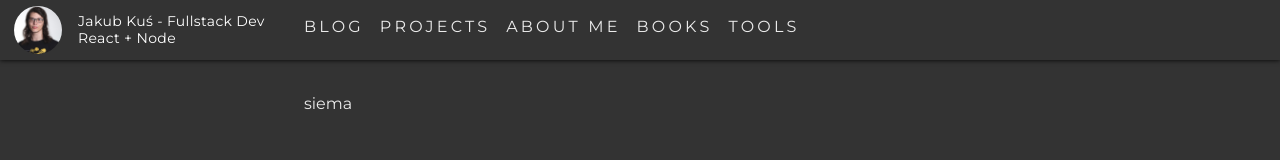
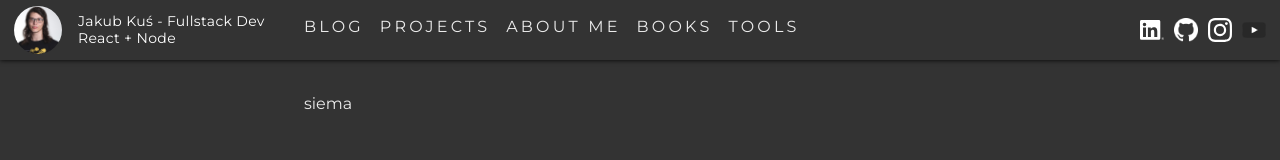
Before and after one commit to JakubKus/jkus.dev, a Next.js app: page / in a window 1280 px wide. Shown: the top 160 px of the page. Built offline with nearby package versions, Linux system fonts and the light colour scheme; a small style sheet from the web is missing.

Commit message:
add social media links

```diff
--- a/components/navigation/menu.tsx
+++ b/components/navigation/menu.tsx
@@ -1,5 +1,6 @@
 import React from 'react';
 import Link from 'next/link';
+import SocialLinks from '../social-links';
 
 type Props = {
   active: boolean;
@@ -25,6 +26,9 @@ function Menu({ active }: Props) {
           {link.label}
         </Link>
       ))}
+      <div className="py-4 desktop:hidden flex items-center">
+        <SocialLinks mobile />
+      </div>
     </nav>
   );
 }
--- a/components/navigation/navbar.tsx
+++ b/components/navigation/navbar.tsx
@@ -2,6 +2,7 @@ import React from 'react';
 import AvatarWithBio from '../avatar-with-bio';
 import Menu from './menu';
 import BurgerButton from './burger-button';
+import SocialLinks from '../social-links';
 
 const Navbar = () => {
   const [menuActive, setMenuActive] = React.useState(false);
@@ -14,6 +15,7 @@ const Navbar = () => {
           <AvatarWithBio />
           <Menu active={menuActive} />
           <BurgerButton active={menuActive} onClick={toggleMenu} />
+          <SocialLinks />
         </div>
       </header>
     </>
--- /dev/null
+++ b/components/social-links.tsx
@@ -0,0 +1,49 @@
+import React from 'react';
+import Image from 'next/image';
+import classNames from 'classnames';
+
+type Props = {
+  mobile?: boolean;
+}
+
+const SocialLinks = ({ mobile }: Props) => {
+  const hideDesktopClass = classNames(mobile ? 'flex desktop:hidden' : 'hidden desktop:flex');
+  return (
+    <div className={`${hideDesktopClass} flex items-center gap-x-2.5 gap-y-1 mx-auto desktop:mr-0`}>
+      <a href="https://www.linkedin.com/in/jakub-kus" rel="noopener noreferrer">
+        <Image
+          src="/assets/icons/linkedin.svg"
+          width={24}
+          height={24}
+          alt="visit Jakub's LinkedIn profile"
+        />
+      </a>
+      <a href="https://github.com/JakubKus" rel="noopener noreferrer">
+        <Image
+          src="/assets/icons/github.png"
+          width={24}
+          height={24}
+          alt="visit Jakub's GitHub profile"
+        />
+      </a>
+      <a href="https://instagram.com/jkus.dev" rel="noopener noreferrer">
+        <Image
+          src="/assets/icons/instagram.svg"
+          width={24}
+          height={24}
+          alt="visit Jakub's Instagram profile"
+        />
+      </a>
+      <a href="https://www.youtube.com/@jakub-kus" rel="noopener noreferrer">
+        <Image
+          src="/assets/icons/youtube.png"
+          width={24}
+          height={24}
+          alt="visit Jakub's YouTube channel"
+        />
+      </a>
+    </div>
+  );
+}
+
+export default SocialLinks;
```
